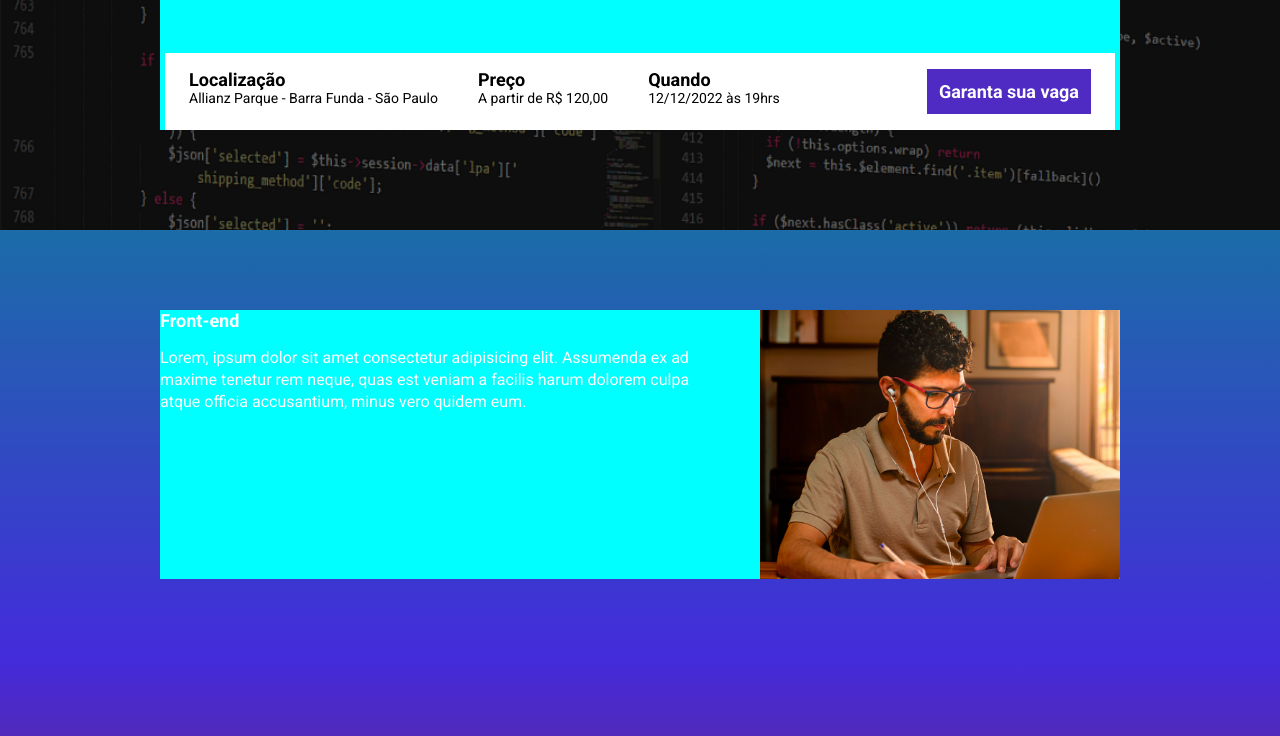
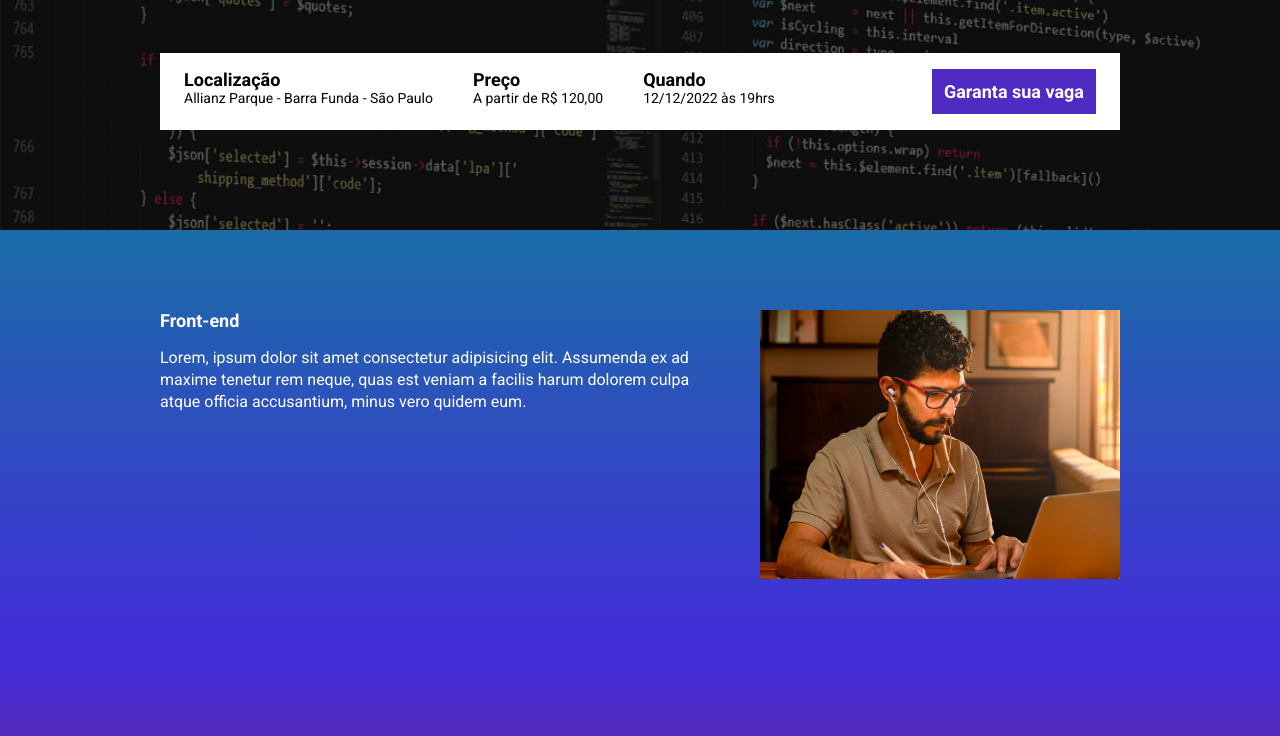
Before and after one commit to LuizFernandoDeveloper/-LandPageEventForDev-, a website built with Parcel: page src/index.html in a window 1280 px wide. Shown: the part 333-1069 px from the top of the page. Built offline with nearby package versions, Linux system fonts and the light colour scheme.

Commit message:
correção

```diff
--- a/src/styles/components/_infos_bar.scss
+++ b/src/styles/components/_infos_bar.scss
@@ -4,8 +4,6 @@
     background-color: color.$backgroundColorInfosBar;
     display: flex;
     justify-content: space-between;
-    max-width: 950px;
-    margin: 0 auto;
 
     &__infos{
         display: flex;
--- a/src/styles/main.scss
+++ b/src/styles/main.scss
@@ -10,8 +10,6 @@
     max-width: 960px;
     width: 100%;
     margin: 0 auto;
-    background-color: aqua;
-    display: block;
 
     @media (max-width: 640px){
         max-width: 80%;
```
